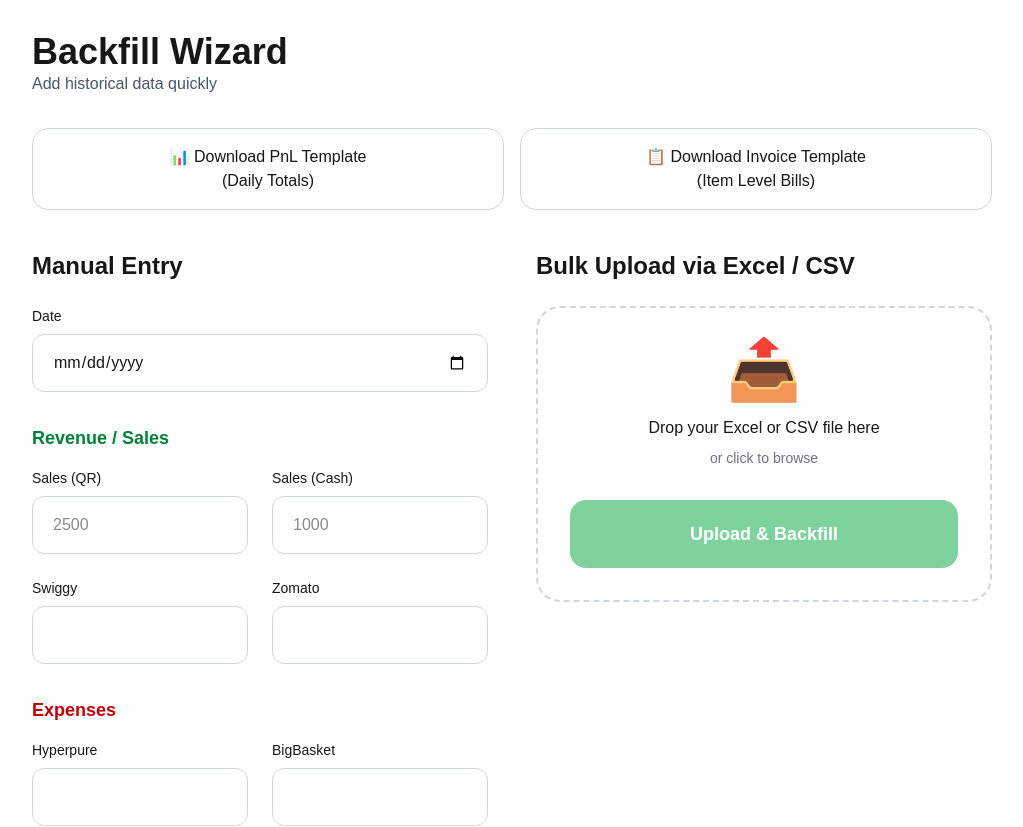
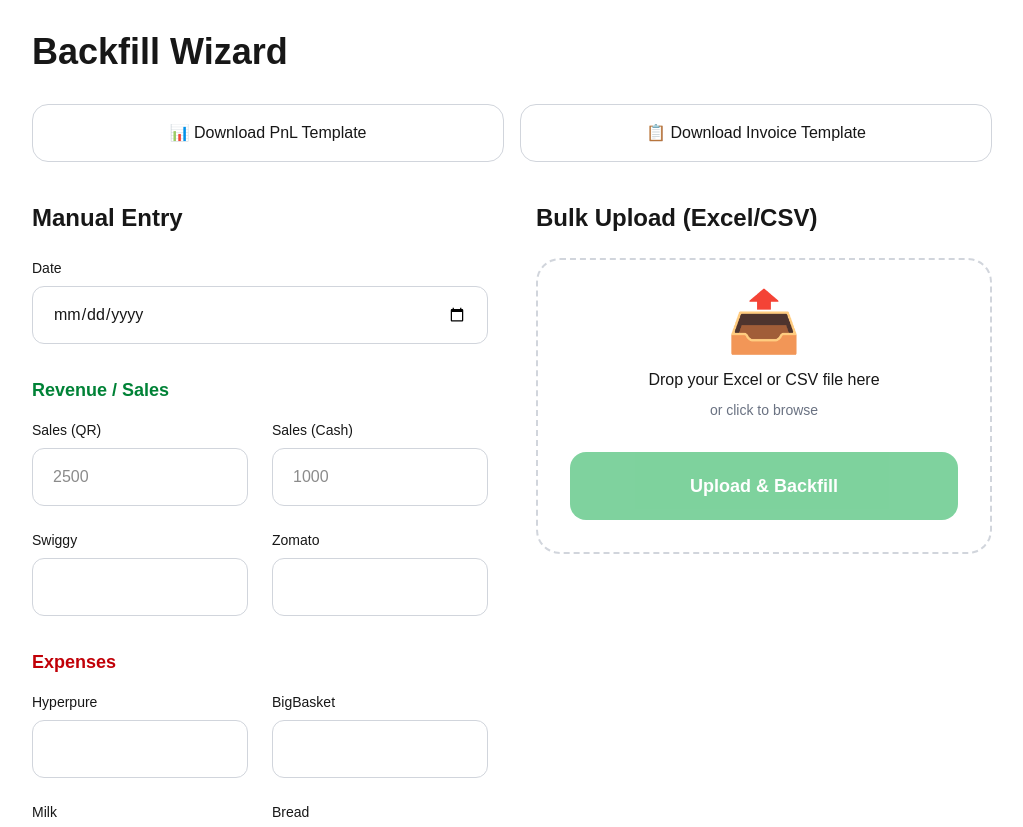
Before and after one commit to sutanukandar/finmitra-ai, a Next.js app: page /backfill in a window 1280 px wide. Shown: the top 827 px of the page, without its empty margins (128-1151 px from the left). Built offline with nearby package versions, Linux system fonts and the light colour scheme.

Commit message:
Backfill Wizard - Fixed file upload UI with clear feedback

```diff
--- a/app/backfill/page.tsx
+++ b/app/backfill/page.tsx
@@ -7,13 +7,13 @@ export default function BackfillWizard() {
   const [restaurantId] = useState('b77ed758-9a72-4de2-9138-b353589c656d');
   const [date, setDate] = useState('');
 
-  // Revenue fields
+  // Revenue
   const [salesQR, setSalesQR] = useState('');
   const [salesCash, setSalesCash] = useState('');
   const [swiggy, setSwiggy] = useState('');
   const [zomato, setZomato] = useState('');
 
-  // Expense fields
+  // Expenses
   const [hyperpure, setHyperpure] = useState('');
   const [bigbasket, setBigbasket] = useState('');
   const [milk, setMilk] = useState('');
@@ -28,7 +28,7 @@ export default function BackfillWizard() {
   const [loading, setLoading] = useState(false);
   const [message, setMessage] = useState('');
 
-  // Download PnL Template (Daily Totals only)
+  // Download Templates
   const downloadPnlTemplate = () => {
     const wb = XLSX.utils.book_new();
     const data = [
@@ -40,7 +40,6 @@ export default function BackfillWizard() {
     XLSX.writeFile(wb, 'finmitra-pnl-template.xlsx');
   };
 
-  // Download Invoice Template (Item Level only)
   const downloadInvoiceTemplate = () => {
     const wb = XLSX.utils.book_new();
     const data = [
@@ -100,6 +99,7 @@ export default function BackfillWizard() {
   const handleFileUpload = async (e: React.FormEvent) => {
     e.preventDefault();
     if (!file) return;
+
     setLoading(true);
     setMessage('');
 
@@ -136,25 +136,16 @@ export default function BackfillWizard() {
   return (
     <div className="max-w-5xl mx-auto p-8">
       <div className="flex justify-between items-center mb-8">
-        <div>
-          <h1 className="text-4xl font-bold">Backfill Wizard</h1>
-          <p className="text-gray-600">Add historical data quickly</p>
-        </div>
+        <h1 className="text-4xl font-bold">Backfill Wizard</h1>
       </div>
 
       {/* Download Template Buttons */}
       <div className="flex gap-4 mb-10">
-        <button
-          onClick={downloadPnlTemplate}
-          className="flex-1 bg-white border border-gray-300 hover:bg-gray-50 px-6 py-4 rounded-2xl font-medium flex items-center justify-center gap-2"
-        >
-          📊 Download PnL Template<br/>(Daily Totals)
+        <button onClick={downloadPnlTemplate} className="flex-1 bg-white border border-gray-300 hover:bg-gray-50 px-6 py-4 rounded-2xl font-medium flex items-center justify-center gap-2">
+          📊 Download PnL Template
         </button>
-        <button
-          onClick={downloadInvoiceTemplate}
-          className="flex-1 bg-white border border-gray-300 hover:bg-gray-50 px-6 py-4 rounded-2xl font-medium flex items-center justify-center gap-2"
-        >
-          📋 Download Invoice Template<br/>(Item Level Bills)
+        <button onClick={downloadInvoiceTemplate} className="flex-1 bg-white border border-gray-300 hover:bg-gray-50 px-6 py-4 rounded-2xl font-medium flex items-center justify-center gap-2">
+          📋 Download Invoice Template
         </button>
       </div>
 
@@ -213,15 +204,25 @@ export default function BackfillWizard() {
 
         {/* Bulk Upload */}
         <div>
-          <h2 className="text-2xl font-semibold mb-6">Bulk Upload via Excel / CSV</h2>
+          <h2 className="text-2xl font-semibold mb-6">Bulk Upload (Excel/CSV)</h2>
           <form onSubmit={handleFileUpload} className="border-2 border-dashed border-gray-300 rounded-3xl p-8 text-center">
-            <input type="file" accept=".xlsx,.csv" onChange={(e) => setFile(e.target.files?.[0] || null)} className="hidden" id="file-upload" />
+            <input
+              type="file"
+              accept=".xlsx,.csv"
+              onChange={(e) => {
+                const selectedFile = e.target.files?.[0] || null;
+                setFile(selectedFile);
+                console.log('File selected:', selectedFile?.name);
+              }}
+              className="hidden"
+              id="file-upload"
+            />
             <label htmlFor="file-upload" className="cursor-pointer block">
               <div className="text-6xl mb-4">📤</div>
               <p className="font-medium">Drop your Excel or CSV file here</p>
               <p className="text-sm text-gray-500 mt-2">or click to browse</p>
             </label>
-            {file && <p className="mt-4 text-sm text-green-600">Selected: {file.name}</p>}
+            {file && <p className="mt-6 text-sm text-green-600 font-medium">Selected: {file.name}</p>}
             <button type="submit" disabled={!file || loading} className="mt-8 w-full bg-green-600 hover:bg-green-700 text-white font-semibold py-5 rounded-2xl text-lg disabled:opacity-50">
               {loading ? 'Uploading...' : 'Upload & Backfill'}
             </button>
```
